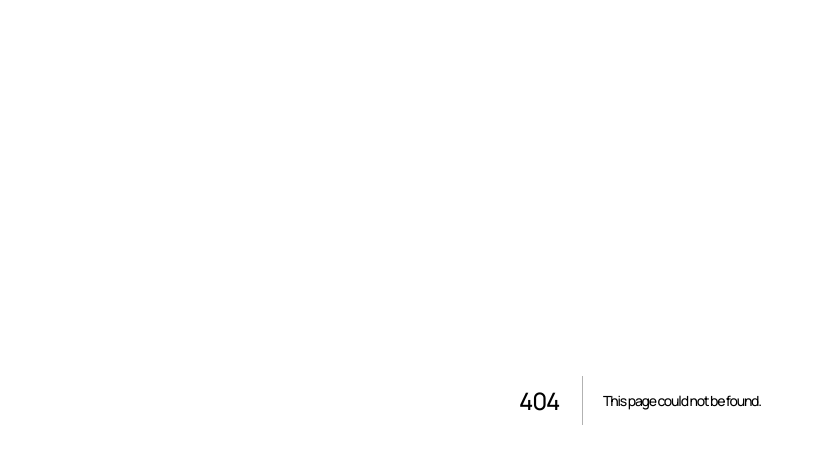
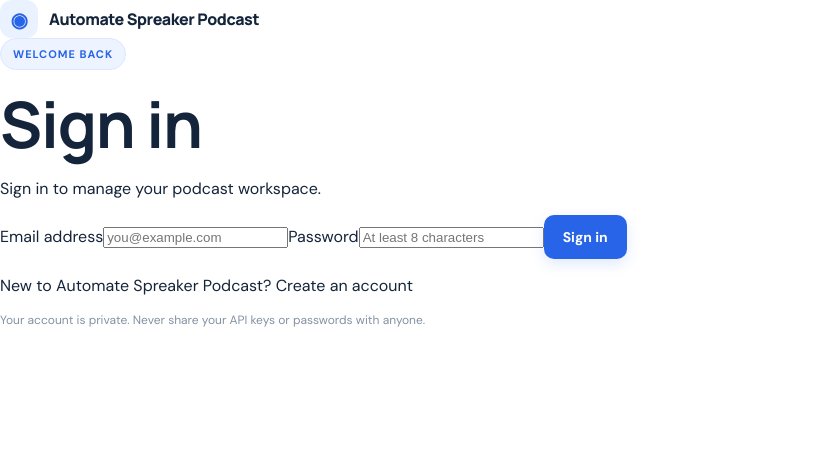
Before and after one commit to Sportsnewsauto/Sportnewsauto, a Next.js app in the folder website/: page /login in a window 1280 px wide. Before the commit this address had no page. Shown: the top 464 px of the page, without its empty margins (0-824 px from the left). Built offline with nearby package versions, Linux system fonts and the light colour scheme.

Commit message:
Add Supabase authentication and private workspaces

```diff
--- /dev/null
+++ b/website/app/login/page.tsx
@@ -0,0 +1,6 @@
+import { Suspense } from "react";
+import AuthForm from "../auth-form";
+
+export default function LoginPage() {
+  return <Suspense fallback={<main className="auth-page"><p>Loading sign in…</p></main>}><AuthForm mode="login" /></Suspense>;
+}
```
